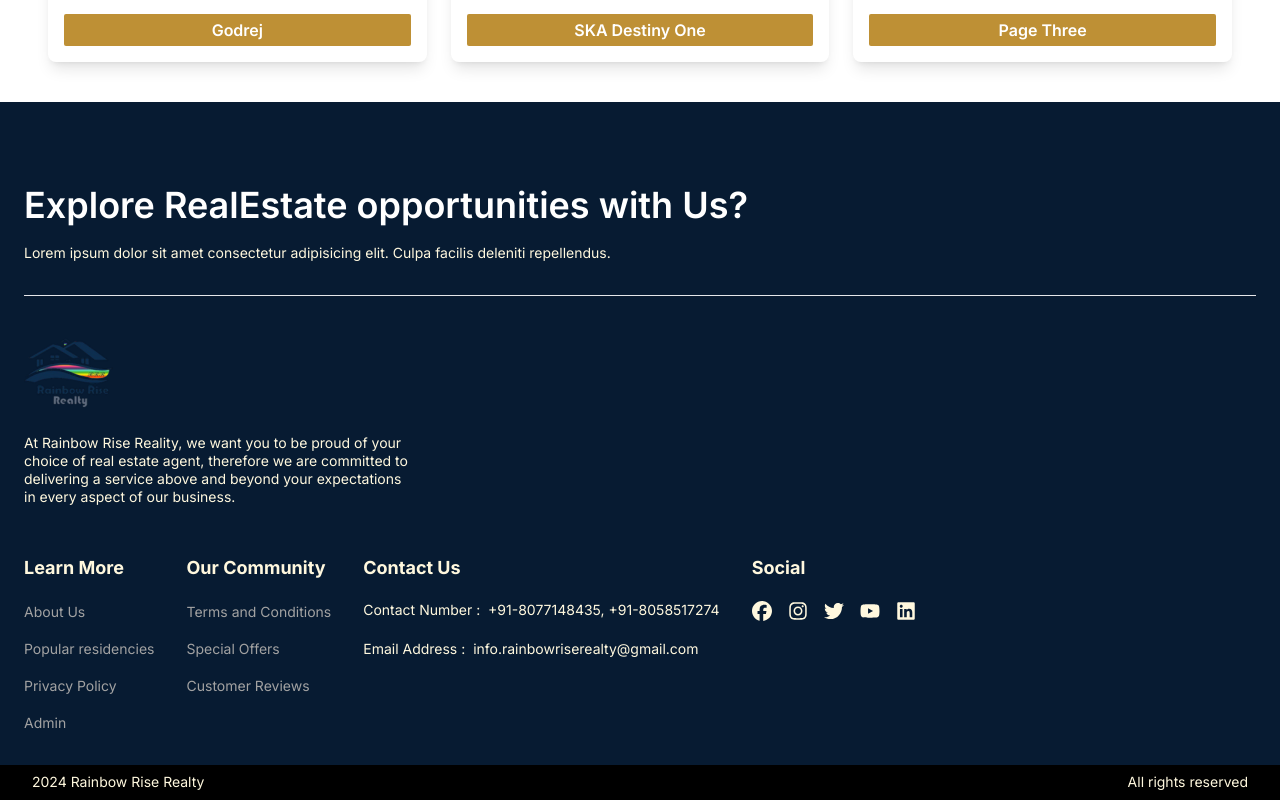
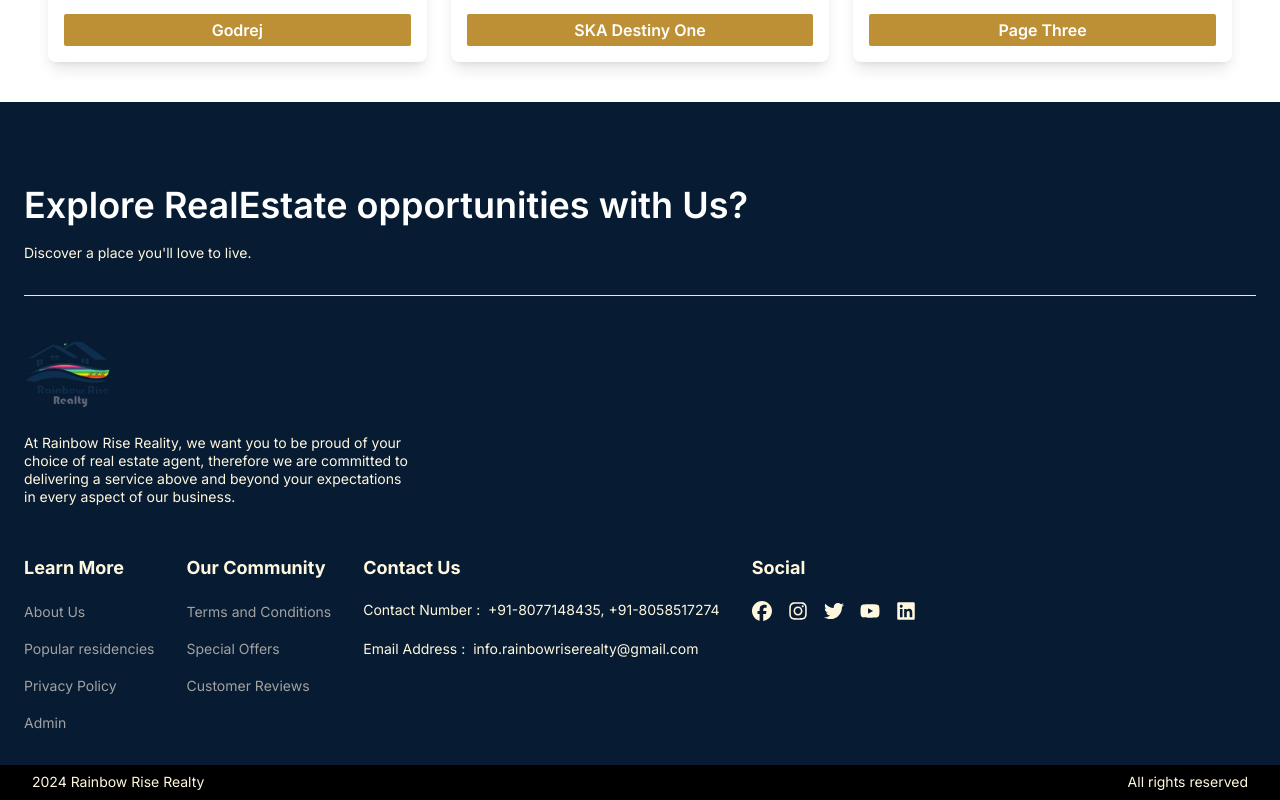
Before and after one commit to PrathameshKumarSah/rainbowrisereality, a React (Vite) app in the folder frontend/: page / in a window 1280 px wide. Shown: the part 6155-6955 px from the top of the page. Built offline with nearby package versions, Linux system fonts and the light colour scheme; no server answers; a web font is replaced by a local one.

Commit message:
Update Footer.jsx

```diff
--- a/frontend/src/components/Footer.jsx
+++ b/frontend/src/components/Footer.jsx
@@ -8,7 +8,7 @@ const Footer = () => {
     <footer className='bg-secondary'>
       <div className="rounded-t-lg pt-12 px-6 xl:pt-20 pb-8 pl-6">
         <h3 className='h3 text-white'>Explore RealEstate opportunities with Us?</h3>
-        <p className='text-[#FFF8DE]'>Lorem ipsum dolor sit amet consectetur adipisicing elit. Culpa facilis deleniti repellendus.</p>
+        <p className='text-[#FFF8DE]'>Discover a place you'll love to live.</p>
         <hr className="text-[#FBFBFB] my-8 bg-slate-900/30 h-[2px]" />
         {/* container */}
         <div className=" text-white flex justify-between flex-wrap gap-x-2 gap-y-8">
```
